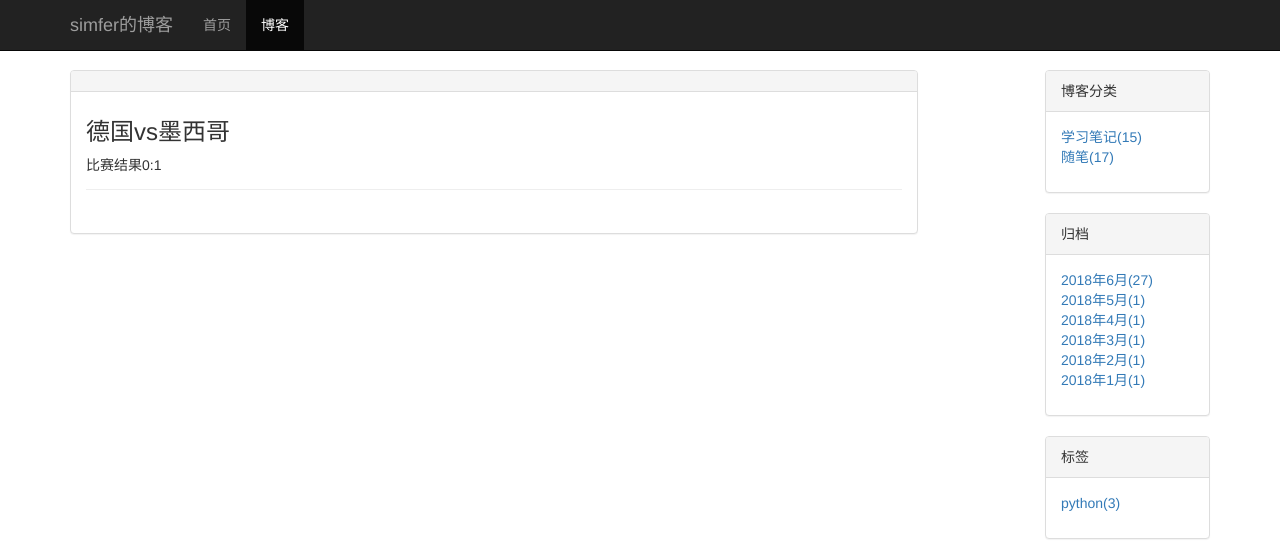
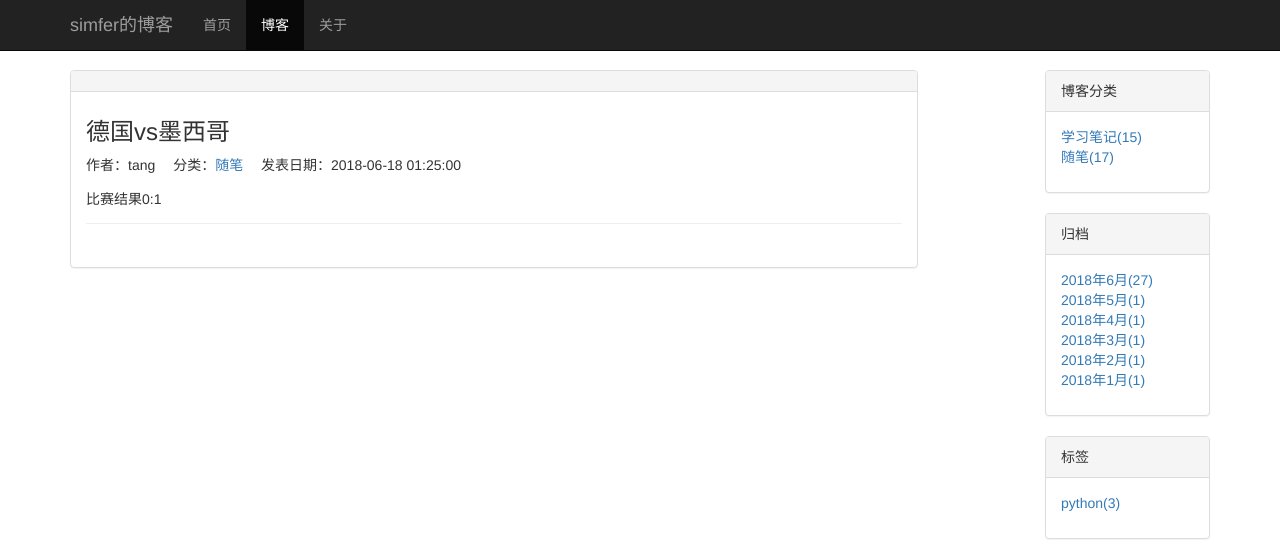
Before and after one commit to simTfer/simfersite, a Django app: page /32/ in a window 1280 px wide. Shown: the top 558 px of the page. Run offline with Django 3.2, Linux system fonts and the light colour scheme; data comes from the database, SQL or seed files in the repository; some libraries are stand-ins or nearby versions.

Commit message:
添加“关于”的页面

```diff
--- a/blog/static/blog/blog.css
+++ b/blog/static/blog/blog.css
@@ -1,3 +1,8 @@
+* {
+    margin: 0;
+    padding: 0;
+}
+
 body {
     padding-top: 70px;
 }
@@ -18,7 +23,6 @@ div.blog p.blog-info {
 
 ul.sidebar-module {
     list-style-type: none;
-    padding: 0;
 }
 
 .center {
@@ -30,3 +34,13 @@ ul.sidebar-module {
     bottom: 30px;
     right: 70px;
 }
+
+ul.blog-info-description {
+    list-style-type: none;
+    margin-bottom: 1em;
+}
+
+ul.blog-info-description li{
+    display: inline-block;
+    margin-right: 1em;
+}
--- a/blog/templates/blog/base.html
+++ b/blog/templates/blog/base.html
@@ -39,67 +39,16 @@
           <li class="{% block nav_blog_active %}{% endblock nav_blog_active %}">
             <a href="{% url 'blog_list' %}">博客</a>
           </li>
+          <li class="{% block nav_about_active %}{% endblock nav_about_active %}">
+            <a href="{% url 'blog_about' %}">关于</a>
+          </li>
         </ul>
       </div>
       <!--/.nav-collapse -->
     </div>
   </nav>
 
-  <div class="container">
-
-    <div class="row">
-
-      <div class="col-xs-12 col-md-9">
-
-        {% block blog-content %}{% endblock blog-content %}
-
-      </div>
-      <!-- /.blog-main -->
-
-      <div class="hidden-xs col-md-2 col-md-offset-1">
-        <div class="panel panel-default">
-          <div class="panel-heading">博客分类</div>
-          <div class="panel-body">
-            <ul class="sidebar-module">
-              {% for category in categorys %}
-                {% if category.count != 0 %}
-                  <li><a href="{% url 'blog_category' category.name %}">{{ category.name }}({{ category.count }})</a></li>
-                {% endif %}
-              {% endfor %}
-            </ul>
-          </div>
-        </div>
-        <div class="panel panel-default">
-          <div class="panel-heading">归档</div>
-          <div class="panel-body">
-            <ul class="sidebar-module">
-              {% for date, blog_count in dates.items %}
-              <li><a href="{% url 'blog_archive' date.year date.month %}">{{ date|date:"Y年n月" }}({{ blog_count }})</a></li>
-              {% endfor %}
-            </ul>
-          </div>
-        </div>
-        <div class="panel panel-default">
-          <div class="panel-heading">标签</div>
-          <div class="panel-body">
-            <ul class="sidebar-module">
-              {% for tag in tags %}
-                {% if tag.count != 0 %}
-                <li><a href="{% url 'blog_tag' tag.name %}">{{ tag }}({{ tag.count }})</a></li>
-                {% endif %}
-              {% endfor %}
-            </ul>
-          </div>
-        </div>
-      </div>
-      <!-- /.blog-sidebar -->
-
-    </div>
-    <!-- /.row -->
-
-  </div>
-  <!-- /.container -->
-
+  {% block content %}{% endblock content %}
 
   <a href="#">
     <button id="back-top" type="button" class="btn btn-default" aria-label="Top">
--- a/blog/templates/blog/blog_detail.html
+++ b/blog/templates/blog/blog_detail.html
@@ -1,7 +1,6 @@
-{% extends 'blog/base.html' %}
+{% extends 'blog/blog_list.html' %}
 
 {% block nav_blog_active %}active{% endblock nav_blog_active %}
-
 
 {% block blog-content %}
 <div class="panel panel-default">
@@ -9,6 +8,11 @@
         <div class="panel-body">
             <div class="blog">
                 <h3>{{ blog.title }}</h3>
+                <ul class="blog-info-description">
+                    <li>作者：{{ blog.author }}</li>
+                    <li>分类：<a href="{% url 'blog_category' blog.category %}">{{ blog.category }}</a></li>
+                    <li>发表日期：{{ blog.created_time|date:"Y-m-d H:i:s" }}</li>
+                </ul>
                 <p class="blog-info">{{ blog.body }}</p>
             </div>
     </div>
--- a/blog/templates/blog/blog_list.html
+++ b/blog/templates/blog/blog_list.html
@@ -4,9 +4,13 @@
 
 {% block nav_blog_active %}active{% endblock nav_blog_active %}
 
+{% block content %}
+
+<div class="container">
+  <div class="row">
+    <div class="col-xs-12 col-md-9">
       {% block blog-content %}
         <div class="panel panel-default">
-
           <div class="panel-heading"></div>
             <div class="panel-body">
               {% for blog in blogs %}
@@ -16,9 +20,9 @@
               </div>
               {% endfor %}
             </div>
-
         <nav class="center" aria-label="Page navigation">
           <ul class="pagination">
+
             {% if page_obj.has_previous %}
             <li>
               <a href="?page={{ previous_page_number }}" aria-label="Previous">
@@ -37,8 +41,6 @@
                   <li><a href="?page={{ page_num }}">{{ page_num }}</a></li>
                 {% endif %}
               {% endif %}
-
-
             {% endfor %}
 
             {% if page_obj.has_next %}
@@ -51,6 +53,52 @@
 
           </ul>
         </nav>
+        </div>
+      {% endblock blog-content %}
+    </div>
+    <!-- /.blog-main -->
+
+    <div class="hidden-xs col-md-2 col-md-offset-1">
+      <div class="panel panel-default">
+        <div class="panel-heading">博客分类</div>
+        <div class="panel-body">
+          <ul class="sidebar-module">
+            {% for category in categorys %}
+              {% if category.count != 0 %}
+                <li><a href="{% url 'blog_category' category.name %}">{{ category.name }}({{ category.count }})</a></li>
+              {% endif %}
+            {% endfor %}
+          </ul>
+        </div>
+      </div>
+      <div class="panel panel-default">
+        <div class="panel-heading">归档</div>
+        <div class="panel-body">
+          <ul class="sidebar-module">
+            {% for date, blog_count in dates.items %}
+            <li><a href="{% url 'blog_archive' date.year date.month %}">{{ date|date:"Y年n月" }}({{ blog_count }})</a></li>
+            {% endfor %}
+          </ul>
+        </div>
+      </div>
+      <div class="panel panel-default">
+        <div class="panel-heading">标签</div>
+        <div class="panel-body">
+          <ul class="sidebar-module">
+            {% for tag in tags %}
+              {% if tag.count != 0 %}
+              <li><a href="{% url 'blog_tag' tag.name %}">{{ tag }}({{ tag.count }})</a></li>
+              {% endif %}
+            {% endfor %}
+          </ul>
+        </div>
+      </div>
+    </div>
+    <!-- /.blog-sidebar -->
 
   </div>
-{% endblock blog-content %}
+  <!-- /.row -->
+
+</div>
+<!-- /.container -->
+{% endblock content %}
--- a/blog/urls.py
+++ b/blog/urls.py
@@ -1,9 +1,10 @@
 from django.urls import path
-from .views import BlogListView, BlogDetailView, CategoryView, TagView, ArchiveView
+from .views import AboutView, BlogListView, BlogDetailView, CategoryView, TagView, ArchiveView
 
 
 urlpatterns = [
     path('', BlogListView.as_view(), name='blog_list'),
+    path('about/', AboutView.as_view(), name='blog_about'),
     path('category/<category>/', CategoryView.as_view(), name='blog_category'),
     path('tag/<tag>/', TagView.as_view(), name='blog_tag'),
     path('archive/<int:year>/<int:month>/', ArchiveView.as_view(), name='blog_archive'),
--- a/blog/views.py
+++ b/blog/views.py
@@ -1,9 +1,13 @@
 from django.utils import timezone
 from django.shortcuts import get_object_or_404
-from django.views.generic import ListView, DetailView
+from django.views.generic import TemplateView, ListView, DetailView
 from django.db.models import Count
 
 from .models import Post, Category, Tag
+
+
+class AboutView(TemplateView):
+    template_name = 'blog/about.html'
 
 
 class IndexView(ListView):
```
Also changed, not shown: blog/templates/blog/about.html (added, +20 -0 lines). Lines whose indentation alone changed are shown as unchanged.
